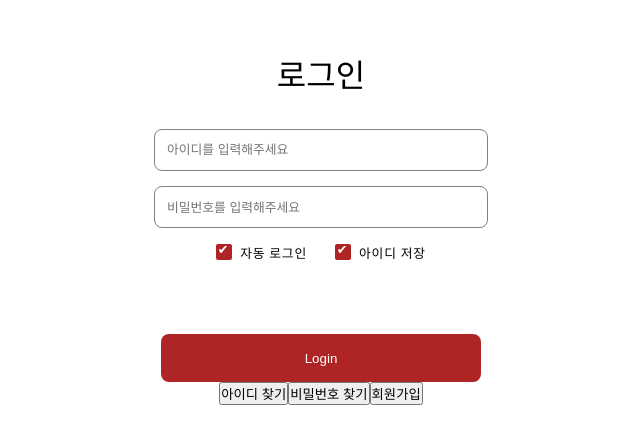
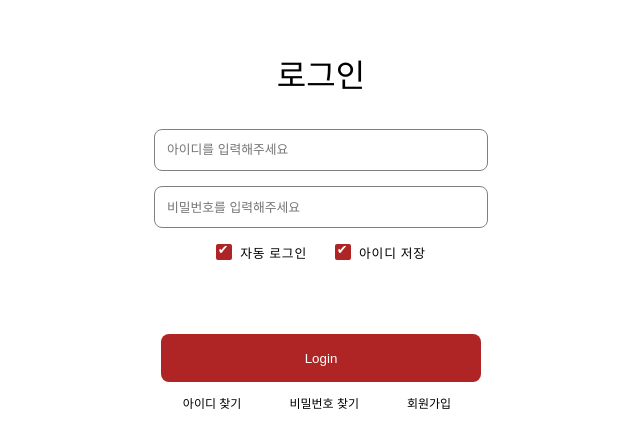
Before and after one commit to CODE-U-S/Webtoon-Search-Project-Frontend, a React (Create React App) app: page /login in a window 1280 px wide. Shown: the part 150-598 px from the top of the page, without its empty margins (319-959 px from the left). Built offline with nearby package versions, Linux system fonts and the light colour scheme.

Commit message:
💄 옵션 버튼 css 추가

```diff
--- a/src/css/login/Login.module.css
+++ b/src/css/login/Login.module.css
@@ -51,13 +51,28 @@ input:focus {
 button[type="submit"] {
   width: 40vmin;
   min-width: 20rem;
-  height: 4vmin;
+  height: 4.5vmin;
   min-height: 3rem;
   background-color: #af2525;
   color: white;
   border: 0;
   border-radius: 8px;
   margin-top: 7vmin;
+}
+
+.container-find {
+  margin-top: 1.5vmin;
+}
+
+button[type="button"] {
+  background-color: #fff;
+  border: 0;
+  margin-right: 6vmin;
+  font-size: 1.15vmin;
+}
+
+button[type="button"]:nth-of-type(1) {
+  margin-left: 5vmin;
 }
 
 @media (max-width: 1000px), (max-height: 800px) {
@@ -68,4 +83,8 @@ button[type="submit"] {
   input[type="text"] {
     font-size: 0.8rem;
   }
+
+  button[type="button"] {
+    font-size: 0.75rem;
+  }
 }
```
